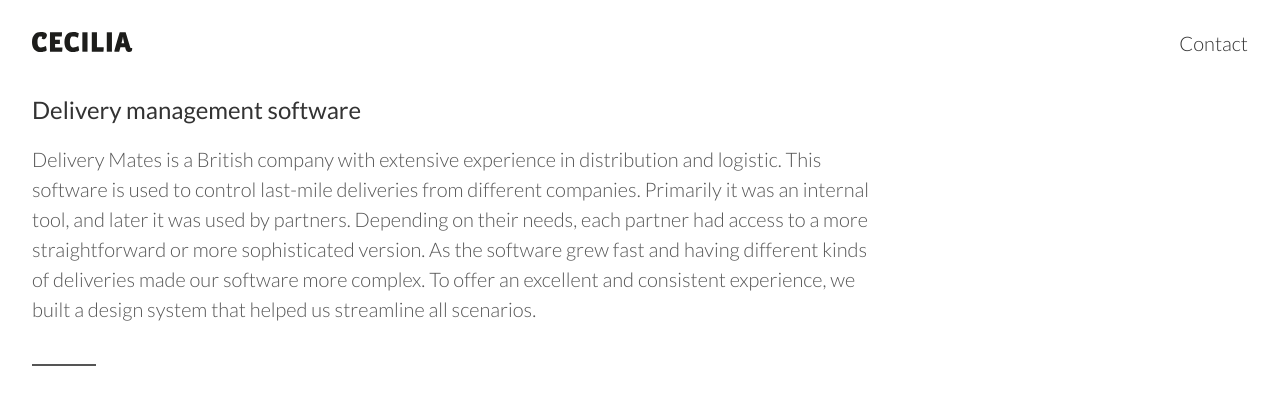
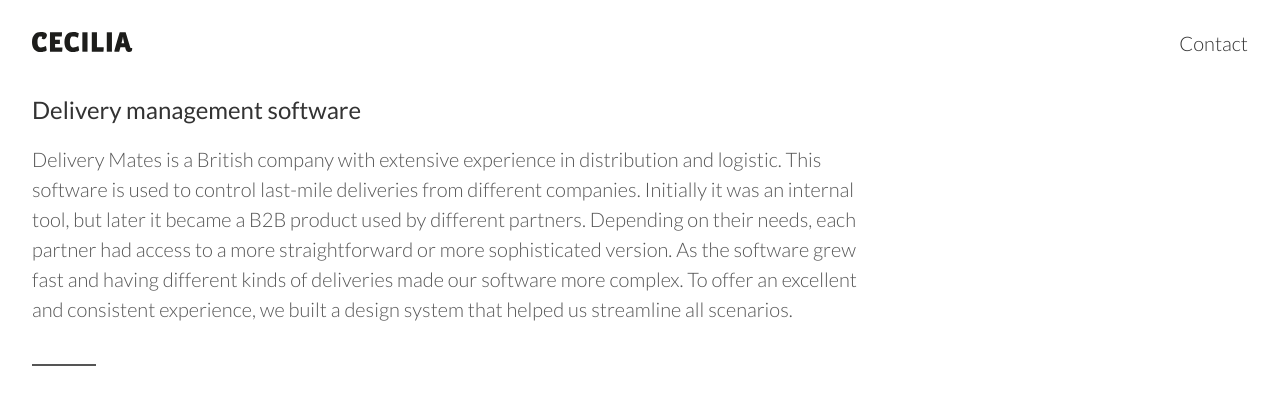
Before and after one commit to cbrudesala/cbrudesala.github.io, a Jekyll site: the page built from _projects/sabrina.html, in a window 1280 px wide and 900 px high, cut to the strip 0-470 px from the top of the window. Shown: the top 405 px of the strip. Built offline with Jekyll 4.4.1, drawn with Linux system fonts in a browser that asks for light colours; nearby versions of some CDN libraries; some web fonts are replaced.

Commit message:
add B2B in sabrina description

```diff
--- a/_projects/sabrina.html
+++ b/_projects/sabrina.html
@@ -6,11 +6,11 @@
 date: 2017-03-01
 description: >
   Delivery Mates is a British company with extensive experience in distribution and logistic.
-   This software is used to control last-mile deliveries from different companies. Primarily it was an internal tool,
-   and later it was used by partners. Depending on their needs, each partner had access to a more
-   straightforward or more sophisticated version. As the software grew fast and having different kinds of
-   deliveries made our software more complex. To offer an excellent and consistent experience,
-   we built a design system that helped us streamline all scenarios.
+   This software is used to control last-mile deliveries from different companies. Initially it was
+   an internal tool, but later it became a B2B product used by different partners. Depending on their needs,
+   each partner had access to a more straightforward or more sophisticated version. As the software
+   grew fast and having different kinds of deliveries made our software more complex. To offer an excellent
+   and consistent experience, we built a design system that helped us streamline all scenarios.
 
 ---
 
```
